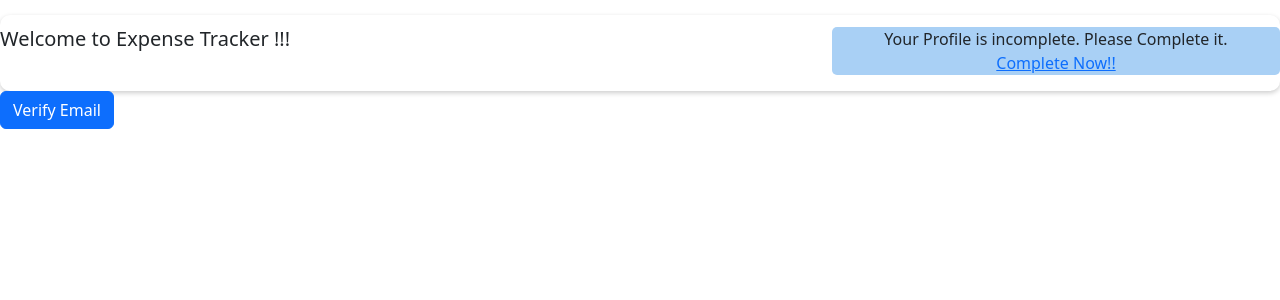
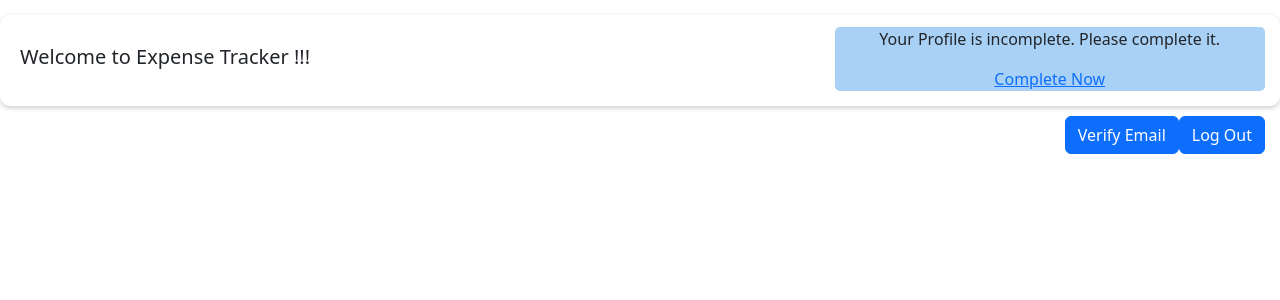
Before and after one commit to ShivaMisraa/Expanse-Tracker, a React (Create React App) app: page /loginPage in a window 1280 px wide. Shown: the top 300 px of the page. Built offline with nearby package versions, Linux system fonts and the light colour scheme.

Commit message:
Added Logout Function

```diff
--- /dev/null
+++ b/src/Pages/LogOut.js
@@ -0,0 +1,25 @@
+import React from 'react';
+import { Button } from 'react-bootstrap';
+import { useHistory } from 'react-router-dom';
+
+const LogOut = () => {
+
+    const history= useHistory();
+
+    const LogoutHandler=()=>{
+        localStorage.removeItem('token')
+        history.push("/login");
+
+    }
+
+
+  return (
+    <div>
+        <Button variant="primary" onClick={LogoutHandler}>
+        Log Out
+      </Button>
+    </div>
+  )
+}
+
+export default LogOut;
--- a/src/Pages/LoginPage.css
+++ b/src/Pages/LoginPage.css
@@ -8,7 +8,8 @@
   }
 
   .left-div {
-    margin-top: 12px;
+    padding-left: 20px;
+    margin-top: 30px;
     flex: 1;
   }
 
@@ -16,6 +17,8 @@
     justify-content: center;
     flex: 1;
     text-align: center;
+    margin-bottom: 15px;
+    margin-right: 15px;
 
   }
   .profile-para{
@@ -23,3 +26,10 @@
     background-color: #A9D0F5;
     border-radius: 5px;
   }
+  .verify-email-logout {
+    margin-right: 15px;
+    display: flex;
+    margin-top: 10px;
+    justify-content: flex-end;
+
+  }
--- a/src/Pages/LoginPage.js
+++ b/src/Pages/LoginPage.js
@@ -2,6 +2,7 @@ import React from "react";
 import "./LoginPage.css";
 import { Link } from "react-router-dom";
 import VerifyEmail from "./VeifyEmail";
+import LogOut from "./LogOut";
 
 const LoginPage = () => {
   console.log("loginpage is rendered");
@@ -12,16 +13,17 @@ const LoginPage = () => {
           <h5>Welcome to Expense Tracker !!!</h5>
         </div>
         <div className="right-div">
-          <p className="profile-para">
-            Your Profile is incomplete. Please Complete it.
-            <Link to="/profile">
-              <p>Complete Now!!</p>
+          <div className="profile-para">
+            <p>Your Profile is incomplete. Please complete it.</p>
+            <Link to="/profile" className="complete-button">
+              Complete Now
             </Link>
-          </p>
+          </div>
         </div>
       </div>
-      <div>
+      <div className="verify-email-logout">
         <VerifyEmail />
+        <LogOut/>
       </div>
     </>
   );
--- a/src/Pages/Profile.js
+++ b/src/Pages/Profile.js
@@ -83,11 +83,6 @@ const Profile = () => {
       fetchUserData();
   };
 
-  const handleGetData = () => {
-
-    setToken(localStorage.getItem('token'));
-    console.log('get data is called')
-  };
 
   return (
     <>
@@ -106,8 +101,8 @@ const Profile = () => {
         <Form>
           <div className="contact-details bold-text">
             <p>Contact Details</p>
-            <Button variant="primary justify-content-end"  onClick={handleGetData}>
-              Get Data
+            <Button variant="primary justify-content-end"  >
+              Cancel
             </Button>
           </div>
           <div className="form-fields ">
```
